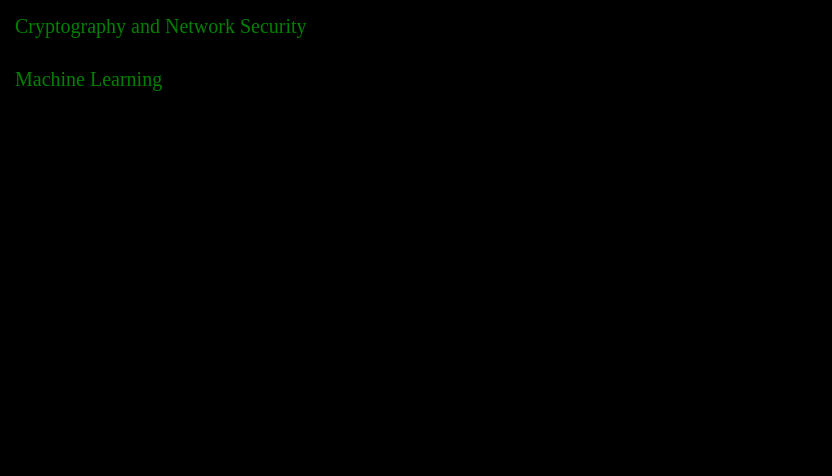
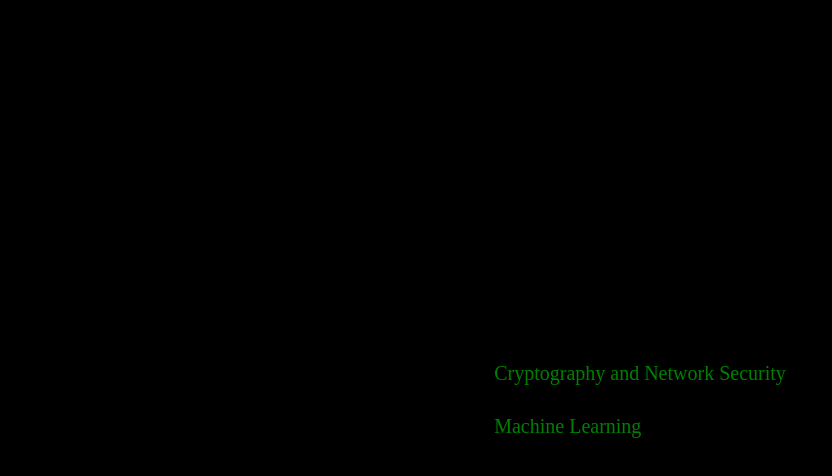
Before and after one commit to niklaus1327/Notes, a plain HTML site: page index.html in a window 1280 px wide. Shown: the whole page, without its empty margins (0-832 px from the left). Drawn offline with Linux system fonts and the light colour scheme.

Commit message:
Update index.html

```diff
--- a/index.html
+++ b/index.html
@@ -4,7 +4,7 @@
     <meta name="viewport" content="width=device-width, initial-scale=1.0">
     <link rel="stylesheet" href="style.css" type="text/css">
   </head>
-  <body>
+  <body class=container>
     <ul>
       <a href="https://flint-burn-c0c.notion.site/Cryptography-and-Network-Security-fe380d0502f644cb98947c16ff29bb54"><li>Cryptography and Network Security</li></a>
       <a href="https://flint-burn-c0c.notion.site/Machine-Learning-e847453c3faa4a4f857c196b53c0ffde"><li>Machine Learning</li></a>
```
